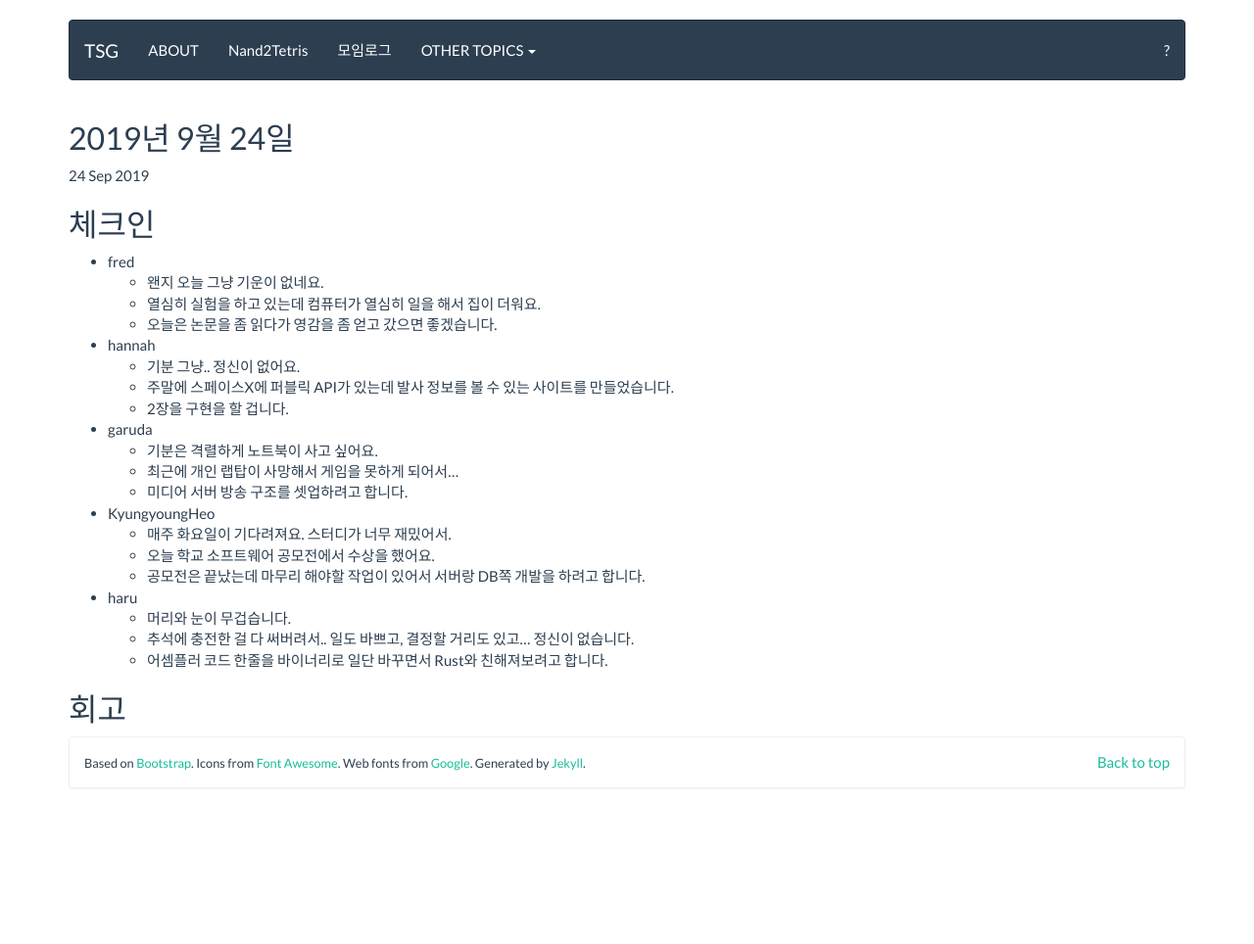
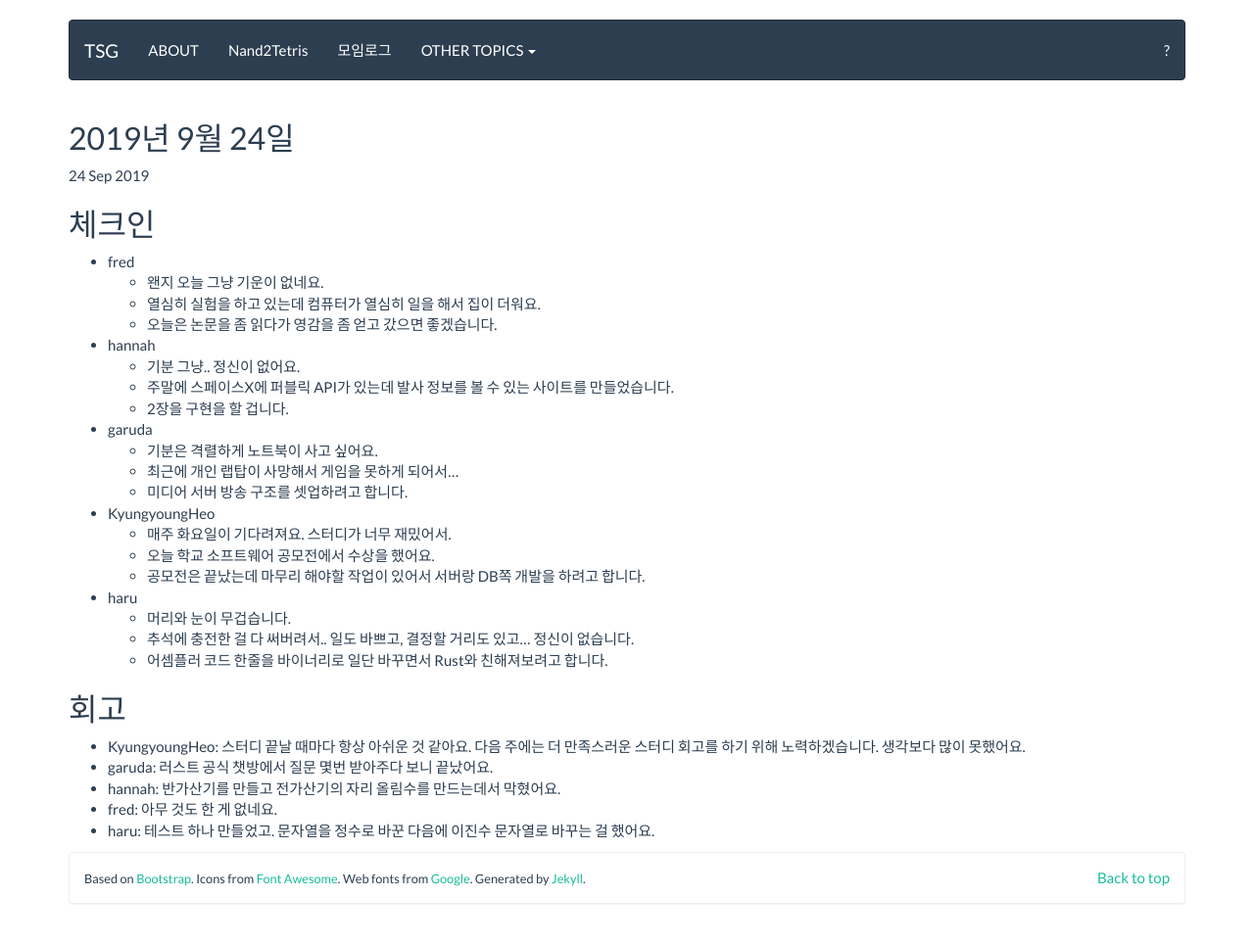
Before and after one commit to tuestudy/tuestudy.github.io, a Jekyll site: the page built from _posts/2019-09-24-meeting.md, in a window 1280 px wide. Shown: the whole page at 98% size. Built offline with Jekyll 4.4.1, drawn with Linux system fonts in a browser that asks for light colours; before the commit the page ends 900 px from its top, so only the background shows below that.

Commit message:
2019년 9월 24일 회고

```diff
--- a/_posts/2019-09-24-meeting.md
+++ b/_posts/2019-09-24-meeting.md
@@ -30,3 +30,9 @@
   * 어셈플러 코드 한줄을 바이너리로 일단 바꾸면서 Rust와 친해져보려고 합니다.
 
 ## 회고
+
+* KyungyoungHeo: 스터디 끝날 때마다 항상 아쉬운 것 같아요. 다음 주에는 더 만족스러운 스터디 회고를 하기 위해 노력하겠습니다. 생각보다 많이 못했어요.
+* garuda: 러스트 공식 챗방에서 질문 몇번 받아주다 보니 끝났어요.
+* hannah: 반가산기를 만들고 전가산기의 자리 올림수를 만드는데서 막혔어요.
+* fred: 아무 것도 한 게 없네요.
+* haru: 테스트 하나 만들었고. 문자열을 정수로 바꾼 다음에 이진수 문자열로 바꾸는 걸 했어요.
```
